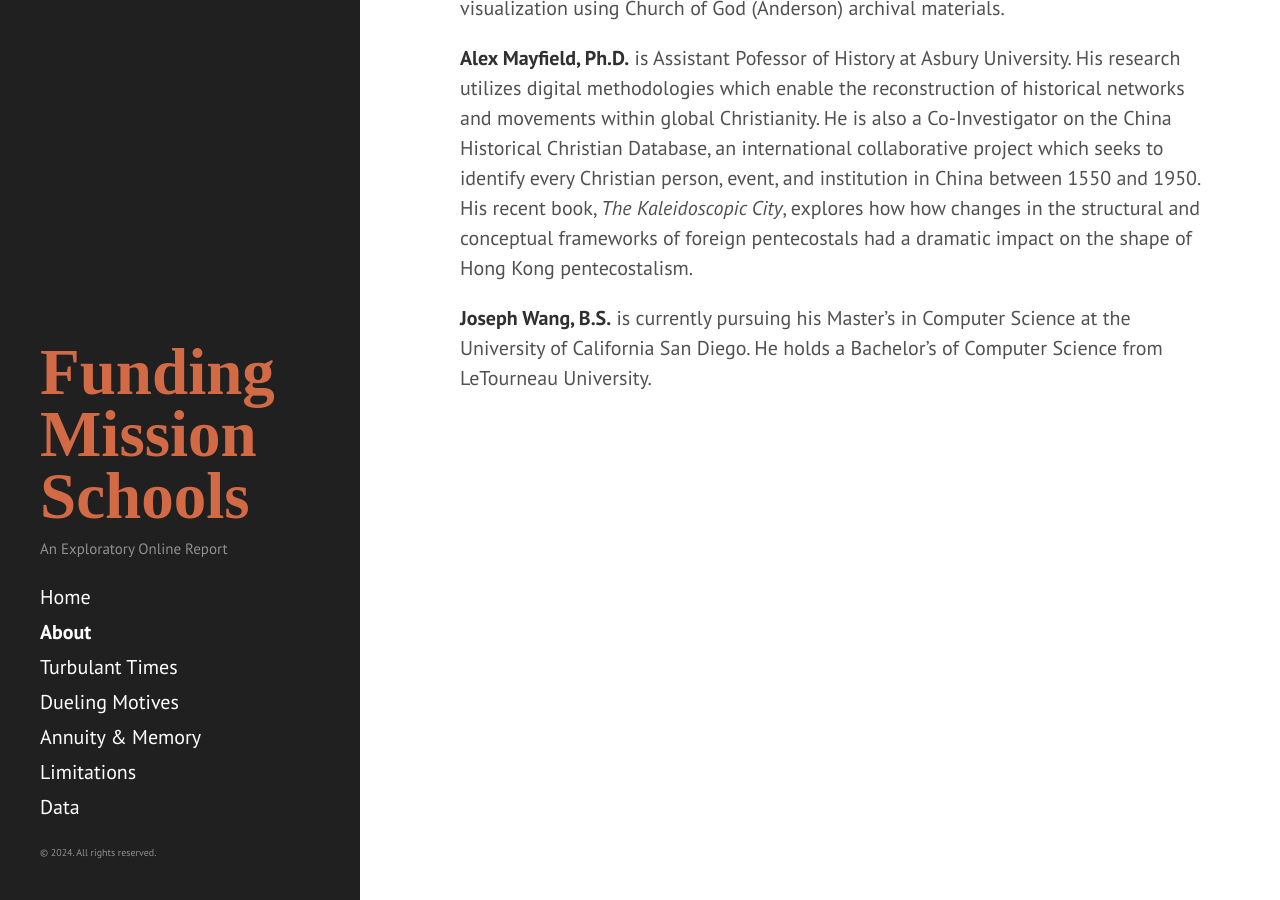
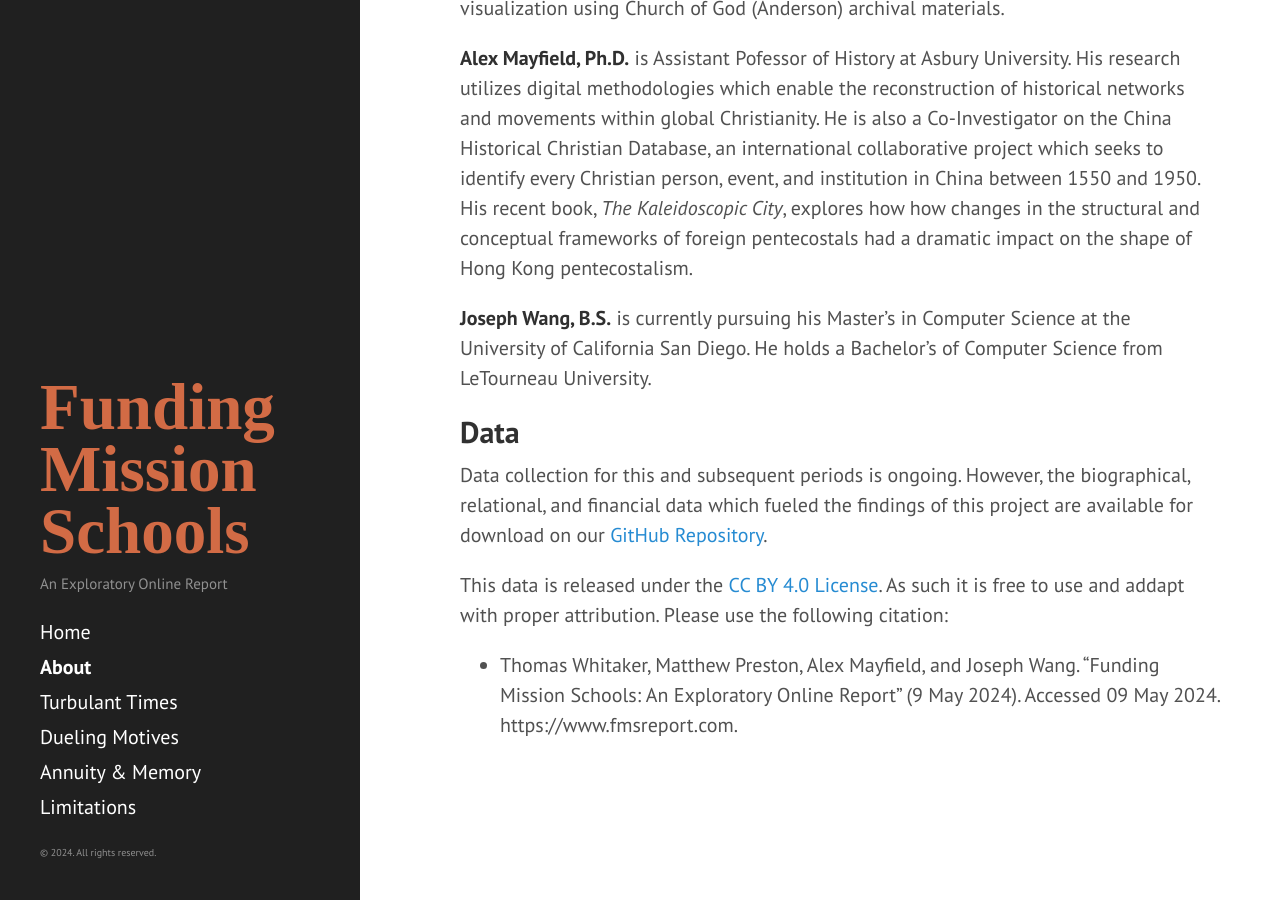
Before and after one commit to alex-mayfield/fmsreport, a Jekyll site: the page built from pages/1_about.md, in a window 1280 px wide and 900 px high, scrolled down 895 px. Built offline with Jekyll 4.4.1, drawn with Linux system fonts in a browser that asks for light colours.

Commit message:
Update Page Structures

```diff
--- a/pages/1_about.md
+++ b/pages/1_about.md
@@ -15,3 +15,11 @@
 **Alex Mayfield, Ph.D.** is Assistant Pofessor of History at Asbury University. His research utilizes digital methodologies which enable the reconstruction of historical networks and movements within global Christianity. He is also a Co-Investigator on the China Historical Christian Database, an international collaborative project which seeks to identify every Christian person, event, and institution in China between 1550 and 1950. His recent book, _The Kaleidoscopic City_, explores how how changes in the structural and conceptual frameworks of foreign pentecostals had a dramatic impact on the shape of Hong Kong pentecostalism.
 
 **Joseph Wang, B.S.** is currently pursuing his Master's in Computer Science at the University of California San Diego. He holds a Bachelor's of Computer Science from LeTourneau University.
+
+## Data
+
+Data collection for this and subsequent periods is ongoing. However, the biographical, relational, and financial data which fueled the findings of this project are available for download on our [GitHub Repository](https://github.com/alex-mayfield/fmsreport/tree/data).
+
+This data is released under the [CC BY 4.0 License](https://creativecommons.org/licenses/by/4.0/). As such it is free to use and addapt with proper attribution. Please use the following citation:
+
+- Thomas Whitaker, Matthew Preston, Alex Mayfield, and Joseph Wang. "Funding Mission Schools: An Exploratory Online Report" (9 May 2024). Accessed {{ site.time | date: '%d %B %Y' }}. https://www.fmsreport.com.
```
Also changed, not shown: pages/6_data.md (deleted, +0 -11 lines).
